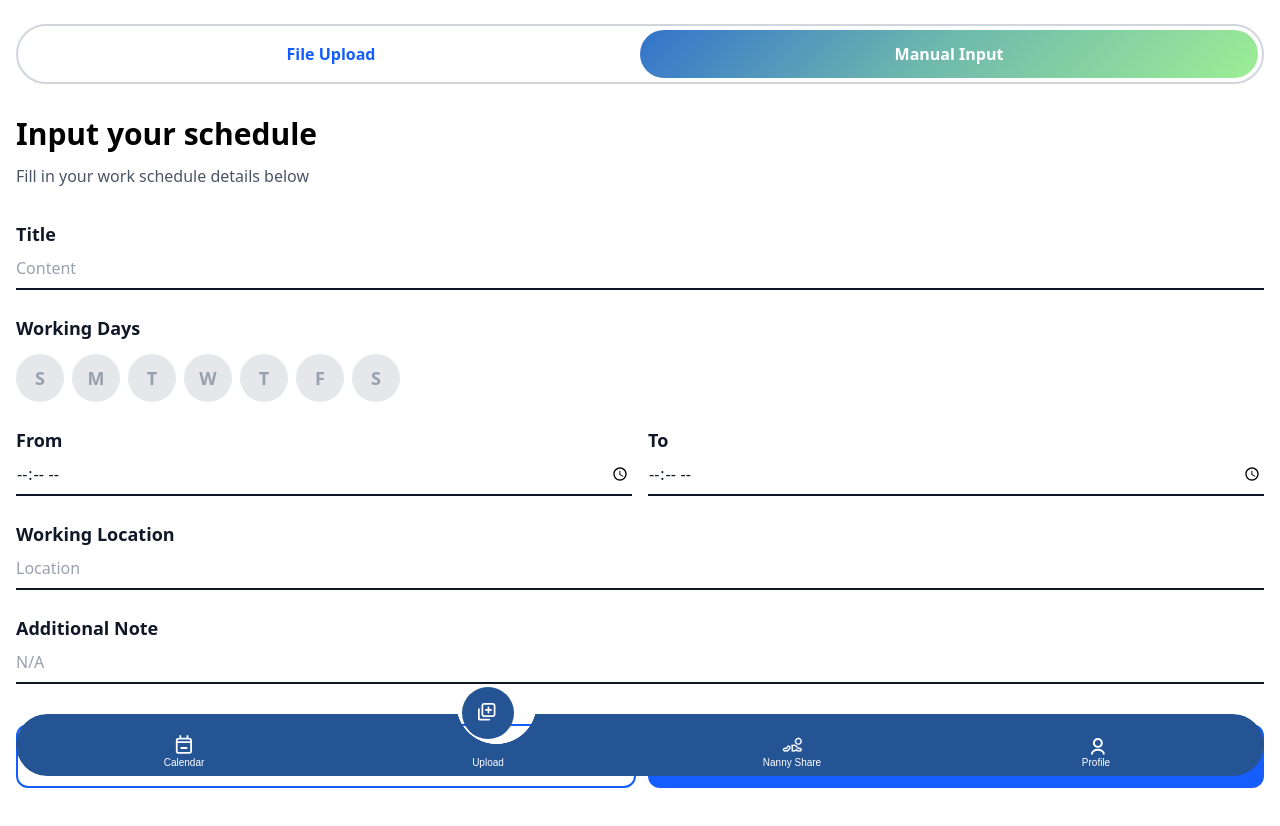
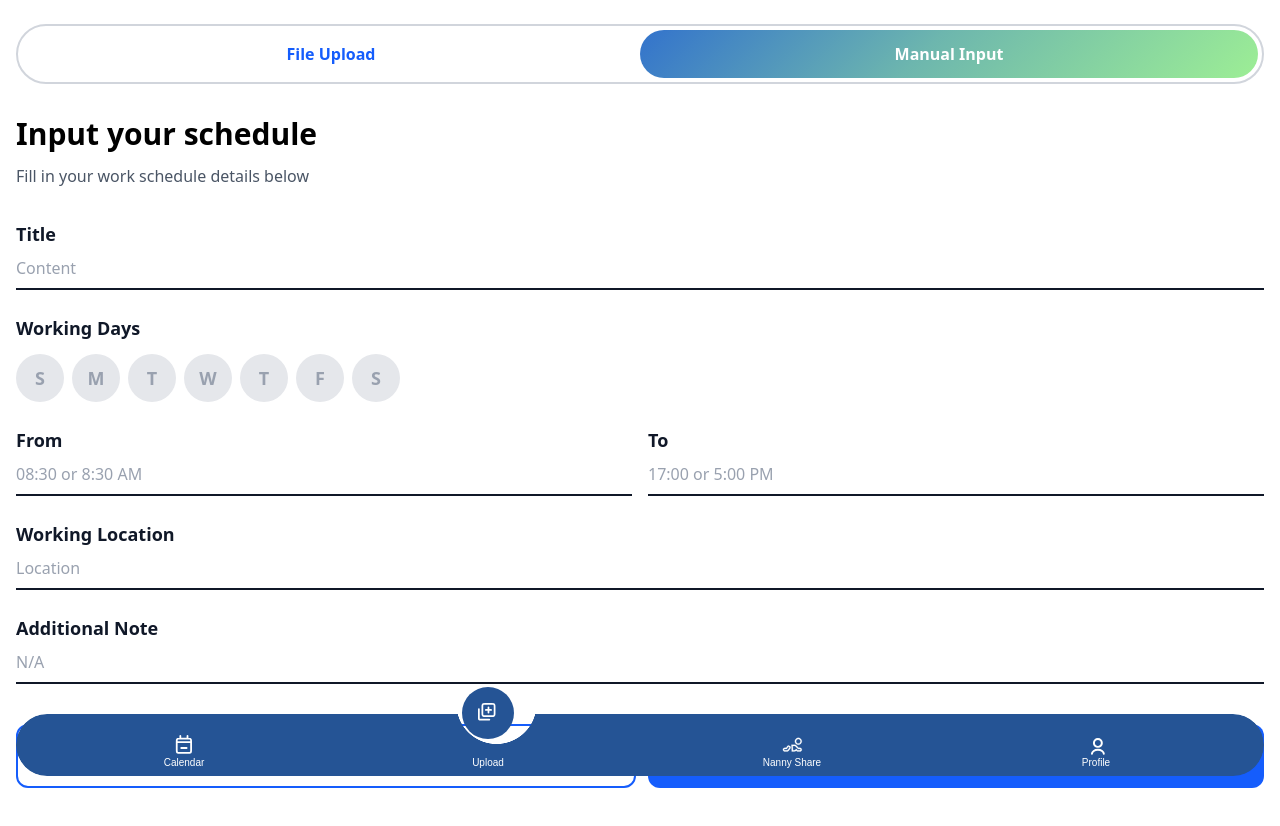
Before and after one commit to IDSP-TRADECARE/Tandem, a Next.js app: page /schedule/upload in a window 1280 px wide. Both pictures are taken after a click on the button "Manual Input". Shown: the top 826 px of the page. Built offline with nearby package versions, Linux system fonts and the light colour scheme; no server answers; a web font is replaced by a local one.

Commit message:
fixed timing on manual input

```diff
--- a/src/app/components/schedule/manualnput.tsx
+++ b/src/app/components/schedule/manualnput.tsx
@@ -18,6 +18,39 @@ const DAYS = [
   { id: 'FRI', label: 'F' },
   { id: 'SAT', label: 'S' },
 ];
+
+// helper: parse common time strings into "HH:MM" (24h) or return null
+function normalizeToHHMM(input: string): string | null {
+  if (!input) return null;
+  const s = input.trim().toLowerCase();
+
+  // already in HH:MM or H:MM or HH:MM:SS
+  const matchHM = s.match(/^(\d{1,2}):(\d{2})(?::\d{2})?$/);
+  if (matchHM) {
+    let h = Number(matchHM[1]);
+    const m = Number(matchHM[2]);
+    if (h >= 0 && h < 24 && m >= 0 && m < 60) {
+      return `${String(h).padStart(2, '0')}:${String(m).padStart(2, '0')}`;
+    }
+    return null;
+  }
+
+  // formats like "8am", "8:30am", "8 am", "8:30 am"
+  const matchAmPm = s.match(/^(\d{1,2})(?::(\d{2}))?\s*(am|pm)$/);
+  if (matchAmPm) {
+    let h = Number(matchAmPm[1]);
+    const m = Number(matchAmPm[2] ?? '0');
+    const ampm = matchAmPm[3];
+    if (h === 12 && ampm === 'am') h = 0;
+    if (h < 12 && ampm === 'pm') h += 12;
+    if (h >= 0 && h < 24 && m >= 0 && m < 60) {
+      return `${String(h).padStart(2, '0')}:${String(m).padStart(2, '0')}`;
+    }
+    return null;
+  }
+
+  return null;
+}
 
 export function ManualInput({ onComplete, onBack, hideBackButton = false }: ManualInputProps) {
   const [formData, setFormData] = useState<ScheduleData>({
@@ -54,19 +87,25 @@ export function ManualInput({ onComplete, onBack, hideBackButton = false }: Manu
       return;
     }
 
-    if (!formData.timeFrom || !formData.timeTo) {
-      setError('Please enter both start and end times');
+    // normalize/validate times
+    const normalizedFrom = normalizeToHHMM(formData.timeFrom);
+    const normalizedTo = normalizeToHHMM(formData.timeTo);
+
+    if (!normalizedFrom || !normalizedTo) {
+      setError('Please enter start and end times in a valid format (e.g. 08:30 or 8:30 AM).');
       return;
     }
 
     setIsSubmitting(true);
 
     try {
+      const payload = { ...formData, timeFrom: normalizedFrom, timeTo: normalizedTo };
+
       // Save to database
       const response = await fetch('/api/schedule/save', {
         method: 'POST',
         headers: { 'Content-Type': 'application/json' },
-        body: JSON.stringify(formData),
+        body: JSON.stringify(payload),
       });
 
       if (!response.ok) {
@@ -74,7 +113,7 @@ export function ManualInput({ onComplete, onBack, hideBackButton = false }: Manu
       }
 
       setTimeout(() => {
-        onComplete(formData);
+        onComplete(payload);
       }, 500);
     } catch (err) {
       setError(err instanceof Error ? err.message : 'Failed to save schedule');
@@ -93,7 +132,7 @@ export function ManualInput({ onComplete, onBack, hideBackButton = false }: Manu
           <input
             type="text"
             value={formData.title}
-            onChange={(e) => setFormData({ ...formData, title: e.target.value })}
+            onChange={(e) => setFormData(prev => ({ ...prev, title: e.target.value }))}
             placeholder="Content"
             className="w-full pb-2 border-b-2 border-gray-900 focus:outline-none text-gray-900 placeholder-gray-400 bg-transparent"
           />
@@ -129,10 +168,20 @@ export function ManualInput({ onComplete, onBack, hideBackButton = false }: Manu
               From
             </label>
             <input
-              type="time"
+              type="text"
+              inputMode="numeric"
               value={formData.timeFrom}
-              onChange={(e) => setFormData({ ...formData, timeFrom: e.target.value })}
-              placeholder="Time Start"
+              onChange={(e) => setFormData(prev => ({ ...prev, timeFrom: e.target.value }))}
+              onBlur={(e) => {
+                const n = normalizeToHHMM(e.target.value);
+                if (n) {
+                  setFormData(prev => ({ ...prev, timeFrom: n }));
+                  setError(null);
+                } else {
+                  setError('Please enter a valid start time (e.g. 08:30 or 8:30 AM).');
+                }
+              }}
+              placeholder="08:30 or 8:30 AM"
               className="w-full pb-2 border-b-2 border-gray-900 focus:outline-none text-gray-900 placeholder-gray-400 bg-transparent"
             />
           </div>
@@ -141,10 +190,20 @@ export function ManualInput({ onComplete, onBack, hideBackButton = false }: Manu
               To
             </label>
             <input
-              type="time"
+              type="text"
+              inputMode="numeric"
               value={formData.timeTo}
-              onChange={(e) => setFormData({ ...formData, timeTo: e.target.value })}
-              placeholder="Time End"
+              onChange={(e) => setFormData(prev => ({ ...prev, timeTo: e.target.value }))}
+              onBlur={(e) => {
+                const n = normalizeToHHMM(e.target.value);
+                if (n) {
+                  setFormData(prev => ({ ...prev, timeTo: n }));
+                  setError(null);
+                } else {
+                  setError('Please enter a valid end time (e.g. 17:00 or 5:00 PM).');
+                }
+              }}
+              placeholder="17:00 or 5:00 PM"
               className="w-full pb-2 border-b-2 border-gray-900 focus:outline-none text-gray-900 placeholder-gray-400 bg-transparent"
             />
           </div>
@@ -158,7 +217,7 @@ export function ManualInput({ onComplete, onBack, hideBackButton = false }: Manu
           <input
             type="text"
             value={formData.location}
-            onChange={(e) => setFormData({ ...formData, location: e.target.value })}
+            onChange={(e) => setFormData(prev => ({ ...prev, location: e.target.value }))}
             placeholder="Location"
             className="w-full pb-2 border-b-2 border-gray-900 focus:outline-none text-gray-900 placeholder-gray-400 bg-transparent"
           />
@@ -172,7 +231,7 @@ export function ManualInput({ onComplete, onBack, hideBackButton = false }: Manu
           <input
             type="text"
             value={formData.notes}
-            onChange={(e) => setFormData({ ...formData, notes: e.target.value })}
+            onChange={(e) => setFormData(prev => ({ ...prev, notes: e.target.value }))}
             placeholder="N/A"
             className="w-full pb-2 border-b-2 border-gray-900 focus:outline-none text-gray-900 placeholder-gray-400 bg-transparent"
           />
```
